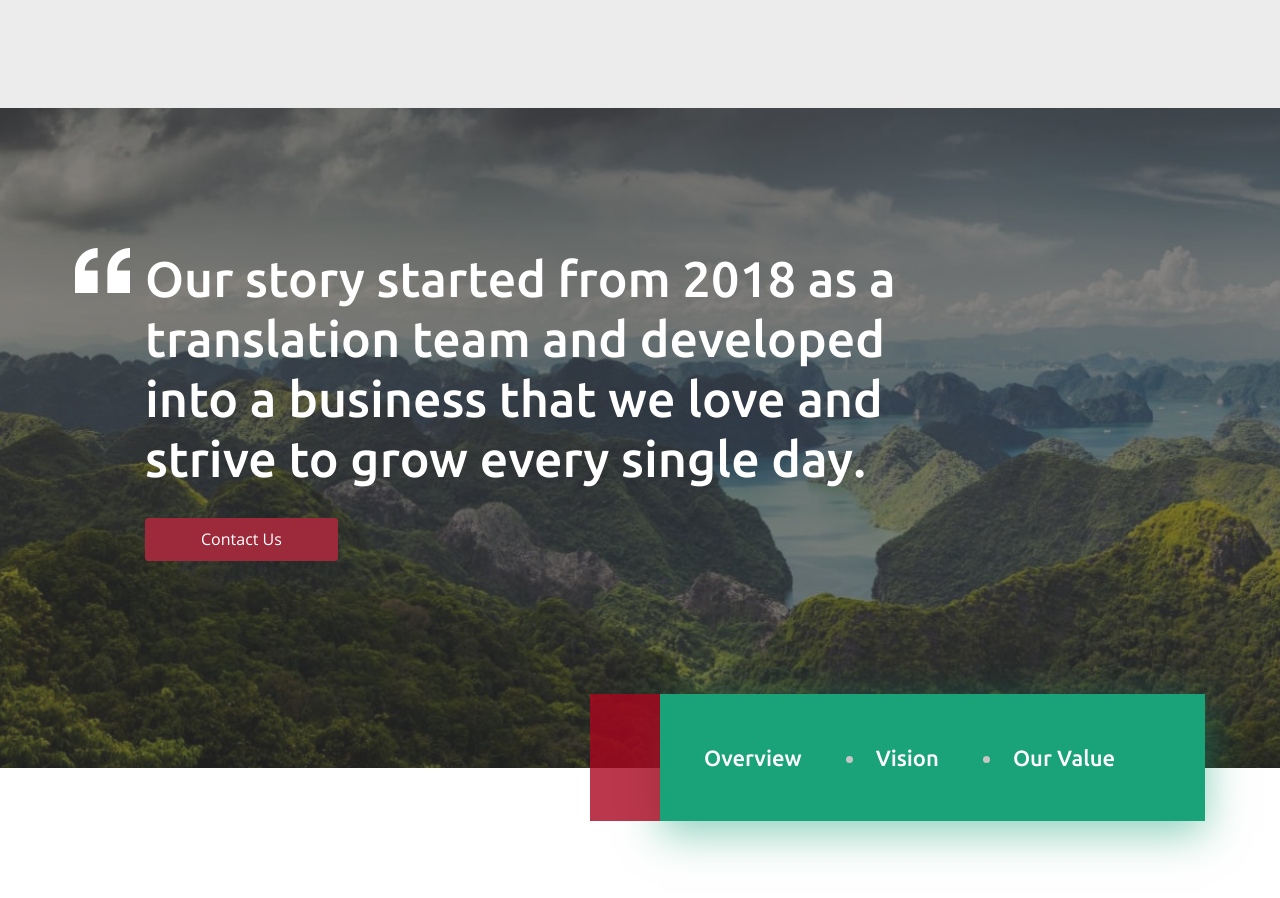
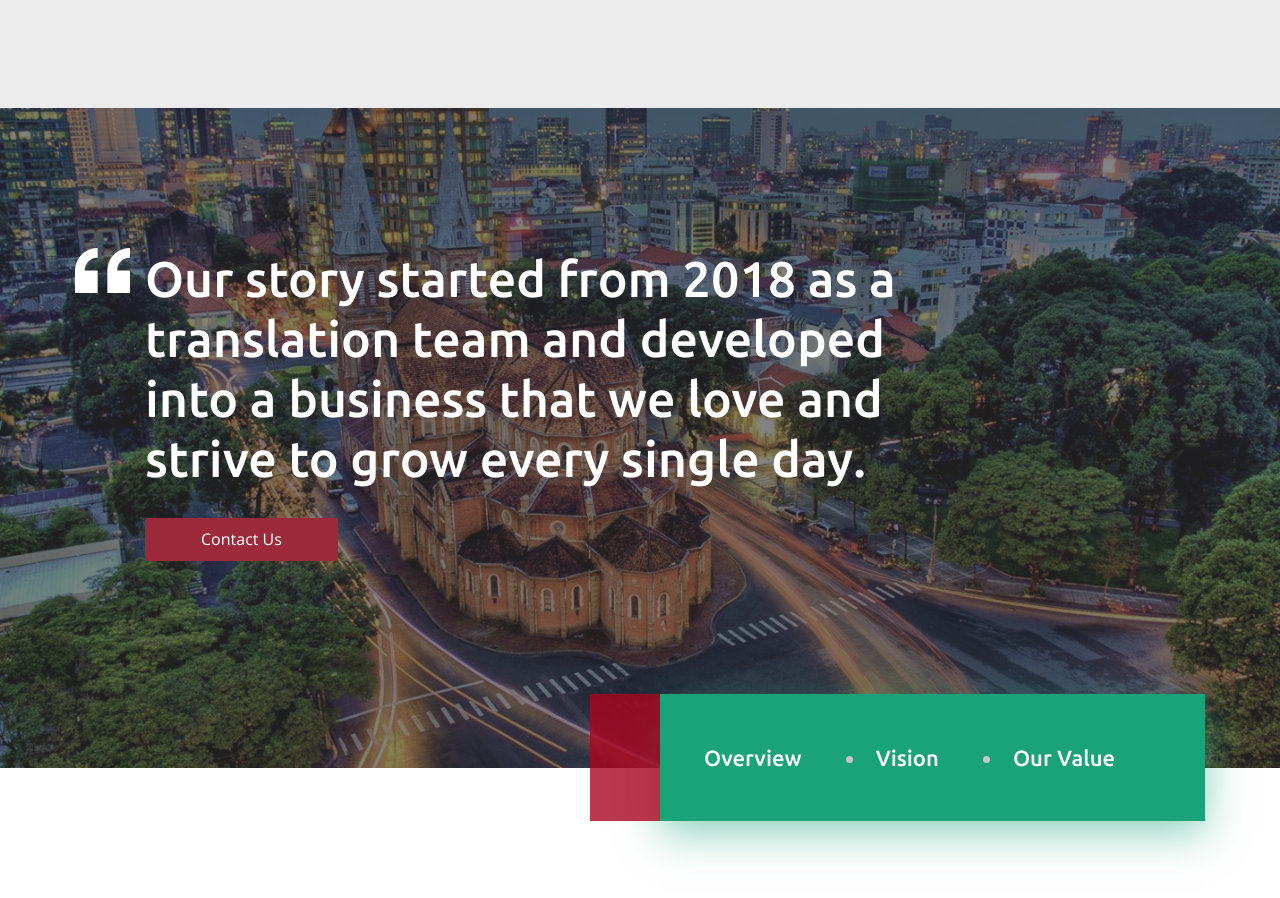
Before and after one commit to jndctranslation/landing_page, a Jekyll site: the page built from pages/about.md, in a window 1280 px wide and 900 px high. Built offline with Jekyll 4.4.1, drawn with Linux system fonts in a browser that asks for light colours.

Commit message:
Update Website Pages “about_page_information”

```diff
--- a/_data/pages/about.yml
+++ b/_data/pages/about.yml
@@ -1,6 +1,5 @@
 block_1:
-  background_image: >-
-    /assets/images/upload/ha-long-bay-cat-ba-island-vietnam-shutterstock_1056704582-1680x773.jpg
+  background_image: /assets/images/upload/du-lich-sai-gon-cam-nang-tu-a-den-z-ivivu.com-1.jpg
   button:
     link: '#'
     name: Contact Us
```
